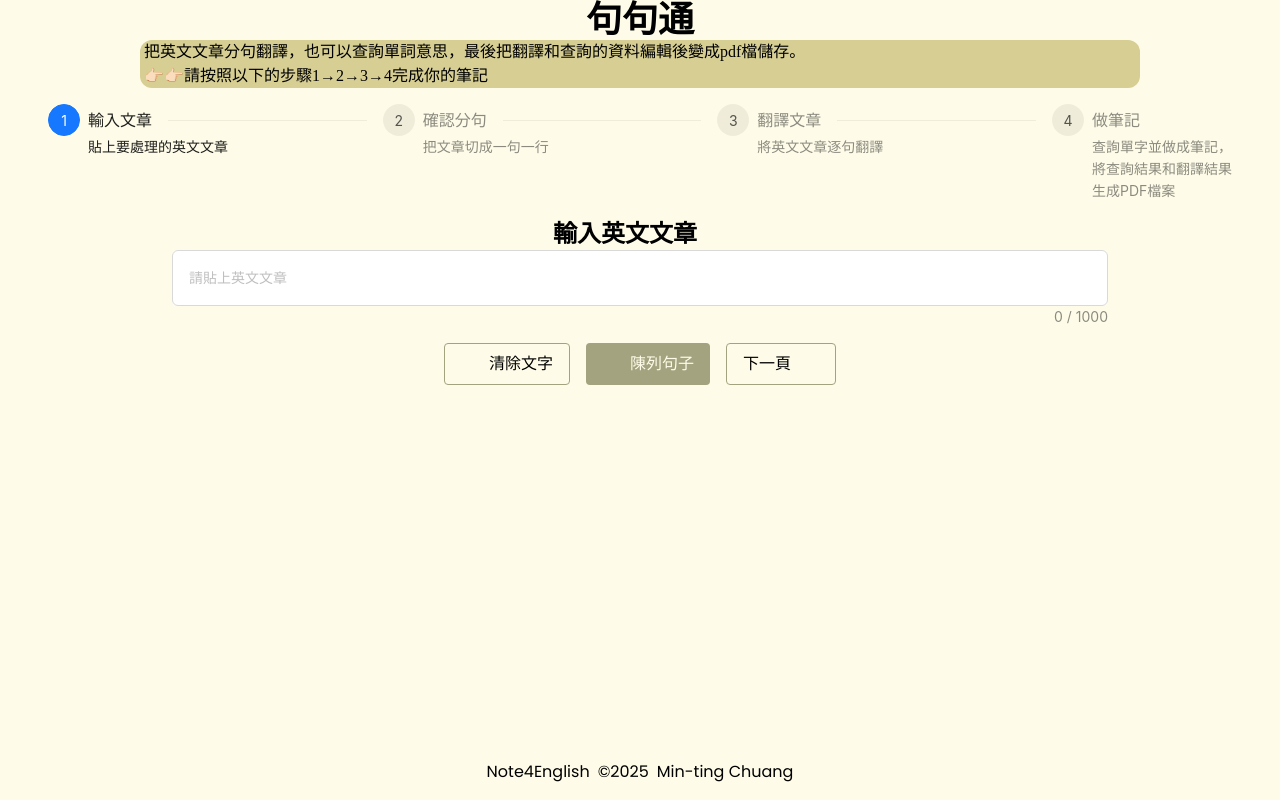
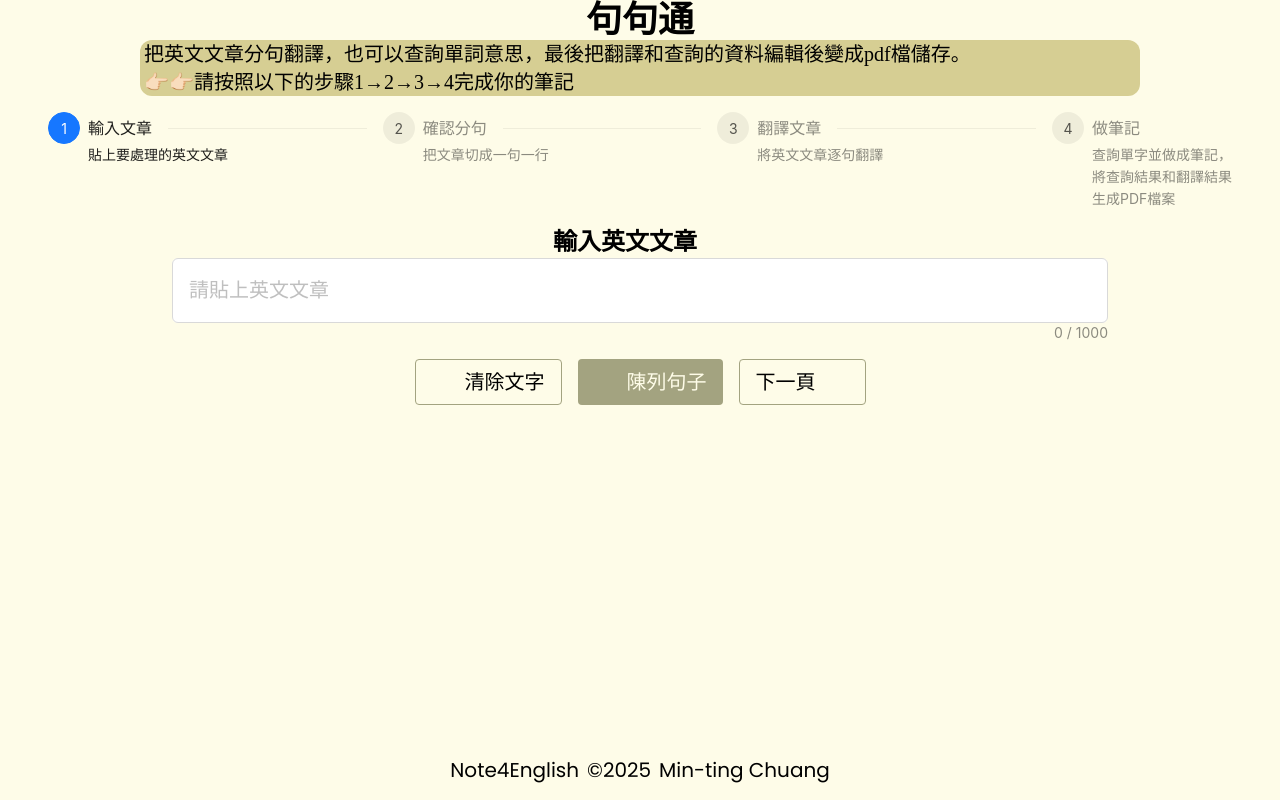
Before and after one commit to LisaMandarin/note4English, a Vue app: page / in a window 1280 px wide. Built offline with nearby package versions, Linux system fonts and the light colour scheme; some icons are missing; a web font is replaced by a local one.

Commit message:
fix: font-size

```diff
--- a/src/App.vue
+++ b/src/App.vue
@@ -52,7 +52,7 @@ watch(content, (newValue) => console.log(newValue))
 </script>
 
 <template>
-  <div class="font-english bg-yellow-50 min-h-screen flex flex-col">
+  <div class="font-english lg:text-xl bg-yellow-50 min-h-screen flex flex-col">
     <div>
       <Header />
     </div>
--- a/src/components/NotesCard.vue
+++ b/src/components/NotesCard.vue
@@ -73,7 +73,7 @@ function startOver() {
   </h2>
   <a-spin :spinning="loading">
     <div
-      class="mx-8 max-w-[1000px] lg:mx-auto p-4 border border-earthy-green rounded-xl flex flex-wrap gap-4"
+      class="mx-8 max-w-[1000px] lg:mx-auto p-4 text-sm lg:text-xl border border-earthy-green rounded-xl flex flex-wrap gap-4"
     >
       <div
         v-if="noteWords.length > 0"
@@ -87,12 +87,6 @@ function startOver() {
           X
         </button>
         <EditableDiv v-model="word.content" :key="word.id" class="whitespace-pre"/>
-        <!-- <a-typography-paragraph
-          v-model:content="word.content"
-          :key="word.id"
-          editable
-          class="whitespace-pre-wrap"
-        /> -->
       </div>
       <p v-else>
         按「查詢單字」後，單字解釋會呈現在這區，更多資訊請按上方「問號」
--- a/src/components/SentenceCard.vue
+++ b/src/components/SentenceCard.vue
@@ -70,14 +70,8 @@ function nextStep() {
       >
         <EditableDiv
           v-model="sentences[i]"
-          class="p-2"
+          class="p-2 text-sm lg:text-2xl"
         />
-        <!-- <a-typography-paragraph
-          v-model:content="sentences[i]"
-          editable
-          class="p-2"
-          id="sentence-card-list"
-        /> -->
       </p>
       <p v-if="sentences.length === 0" class="p-2">
         請先貼上英文文章才能進行斷句。回上一頁。
--- a/src/components/TranslationCard.vue
+++ b/src/components/TranslationCard.vue
@@ -107,7 +107,7 @@ watch([chinese, english, example], ([ch, en, ex]) => {
       <p
         v-if="sentencesToBeTranslated.length > 0"
         v-for="(sentence, i) in sentencesToBeTranslated"
-        class="odd:bg-warm-green p-2 first:rounded-t-lg last:rounded-b-lg"
+        class="odd:bg-warm-green p-2 text-sm lg:text-2xl first:rounded-t-lg last:rounded-b-lg"
       >
         {{ sentence }}
         <br />
--- a/src/styles/main.css
+++ b/src/styles/main.css
@@ -48,7 +48,15 @@
 
 #textareaInput {
     padding: 16px;
+    font-family: var(--font-english);
+    font-size: 14px;
 }
 #sentence-card-list {
     margin: 0
 }
+
+@media (min-width: 1024px) {
+    #textareaInput {
+        font-size: 20px;
+    }
+}
```
